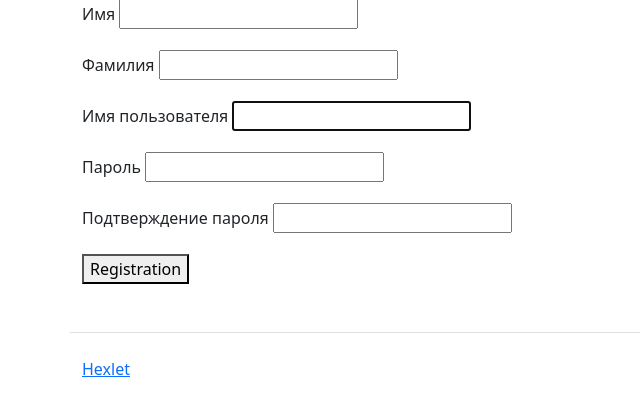
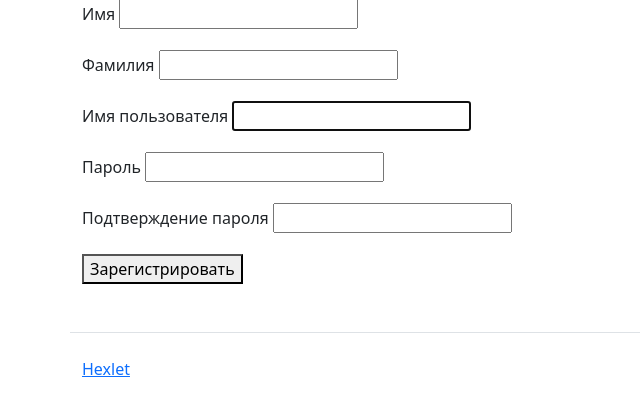
Before and after one commit to al-ov73/python-project-52, a Django app: page /users/create/ in a window 1280 px wide. Shown: the part 81-497 px from the top of the page, without its empty margins (0-640 px from the left). Run offline with Django 5.2, Linux system fonts and the light colour scheme; some libraries are stand-ins or nearby versions.

Commit message:
registr button

```diff
--- a/task_manager/templates/users/create.html
+++ b/task_manager/templates/users/create.html
@@ -22,7 +22,7 @@
     <p ><label class="form-label" for="{{ f.id_for_label }}">{{f.label}}</label>    {{ f }}</p>
     <div class="form-error">{{ f.errors }}</div>
     {% endfor %}
-    <p ><button type="submit">{% trans 'Registration' %}</button></p>
+    <p ><button type="submit">Зарегистрировать</button></p>
         </form>
 
 {% endblock %}
```
